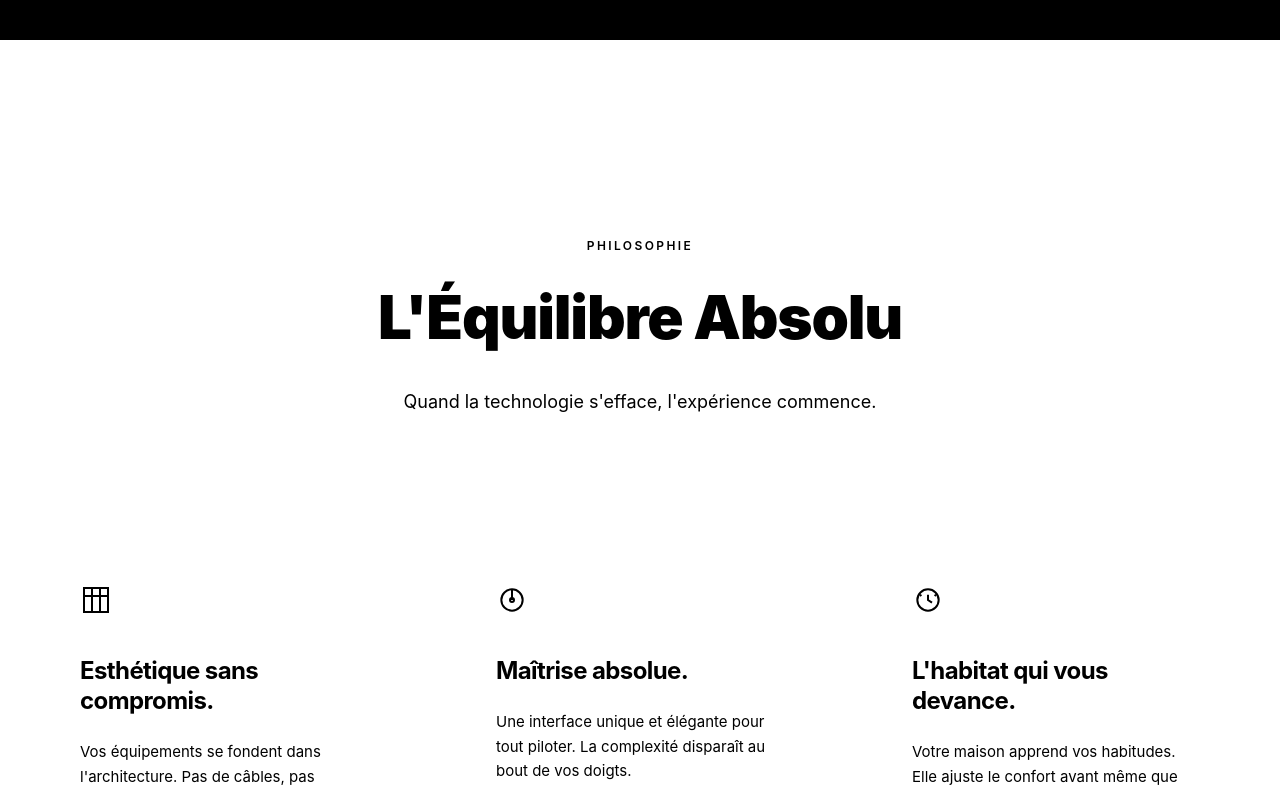
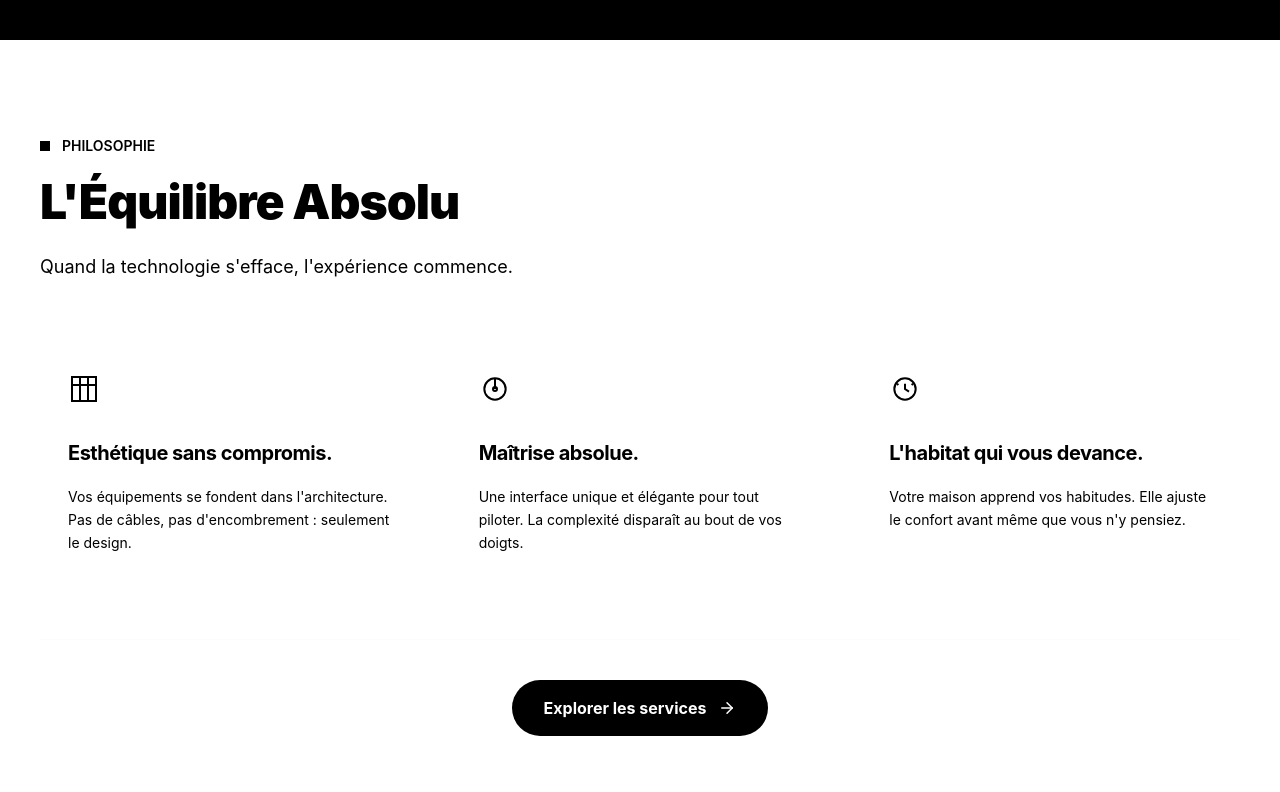
Before and after one commit to AkramF/DOMOTUS, a Next.js app: page /maison-connectee in a window 1280 px wide. Shown: the part 760-1552 px from the top of the page. Built offline with nearby package versions, Linux system fonts and the light colour scheme.

Commit message:
feat: revamp Philosophy section with new styling
Add square bullet, left-align content, reduce height and spacing

```diff
--- a/components/SmartHomeSection.tsx
+++ b/components/SmartHomeSection.tsx
@@ -43,19 +43,20 @@ const values = [
 
 export default function SmartHomeSection() {
   return (
-    <section className="relative py-32 lg:py-48 bg-white z-20">
+    <section className="relative py-16 lg:py-24 bg-white z-20">
       <div className="mx-auto max-w-7xl px-6 lg:px-10">
-        {/* Header - Centered */}
-        <div className="text-center mb-20 lg:mb-32 max-w-3xl mx-auto">
-          {/* Overline */}
+        {/* Header - Left Aligned */}
+        <div className="mb-12 lg:mb-16 max-w-3xl">
+          {/* Overline with Square Bullet */}
           <motion.div
             initial={{ opacity: 0, y: 10 }}
             whileInView={{ opacity: 1, y: 0 }}
             transition={{ duration: 0.6 }}
-            className="mb-6"
+            className="mb-4 flex items-center gap-3"
           >
-            <span className="inline-block font-sans text-[12px] uppercase tracking-[0.2em] text-black font-semibold">
-              Philosophie
+            <div className="w-2.5 h-2.5 bg-black flex-shrink-0" aria-hidden="true"></div>
+            <span style={{ fontFamily: "Inter, sans-serif", fontWeight: 600, fontSize: "14px", lineHeight: "20px", color: "#000000" }}>
+              PHILOSOPHIE
             </span>
           </motion.div>
 
@@ -64,7 +65,7 @@ export default function SmartHomeSection() {
             initial={{ opacity: 0, y: 20 }}
             whileInView={{ opacity: 1, y: 0 }}
             transition={{ duration: 0.6, delay: 0.1 }}
-            className="font-sans font-black text-5xl lg:text-6xl text-black text-balance leading-tight mb-8"
+            className="font-sans font-black text-4xl lg:text-5xl text-black leading-tight mb-5"
             style={{ letterSpacing: '-0.02em' }}
           >
             L&apos;Équilibre Absolu
@@ -75,14 +76,14 @@ export default function SmartHomeSection() {
             initial={{ opacity: 0, y: 20 }}
             whileInView={{ opacity: 1, y: 0 }}
             transition={{ duration: 0.6, delay: 0.2 }}
-            className="font-sans text-lg text-black leading-relaxed max-w-2xl mx-auto"
+            className="font-sans text-base lg:text-lg text-black leading-relaxed"
           >
             Quand la technologie s&apos;efface, l&apos;expérience commence.
           </motion.p>
         </div>
 
         {/* Values Grid - 3 Columns */}
-        <div className="grid md:grid-cols-3 gap-8 lg:gap-12 mb-20">
+        <div className="grid md:grid-cols-3 gap-6 lg:gap-8">
           {values.map((value, idx) => (
             <motion.div
               key={value.id}
@@ -92,24 +93,24 @@ export default function SmartHomeSection() {
               className="group"
             >
               {/* Card Container */}
-              <div className="relative p-8 lg:p-10 rounded-2xl transition-all duration-500 hover:shadow-xl hover:shadow-black/5 hover:-translate-y-1">
+              <div className="relative p-6 lg:p-7 rounded-2xl transition-all duration-500 hover:shadow-lg hover:shadow-black/8 hover:-translate-y-0.5">
                 {/* Subtle border on hover */}
                 <div className="absolute inset-0 border border-foreground/0 group-hover:border-foreground/10 rounded-2xl transition-colors duration-500" />
 
                 {/* Content */}
-                <div className="relative z-10 space-y-6">
+                <div className="relative z-10 space-y-5">
                   {/* Icon */}
                   <div className="w-12 h-12 text-black group-hover:text-black transition-colors duration-300">
                     {value.icon}
                   </div>
 
                   {/* Title */}
-                  <h3 className="font-sans font-bold text-xl lg:text-2xl text-black leading-tight group-hover:text-black transition-colors duration-300">
+                  <h3 className="font-sans font-bold text-lg lg:text-xl text-black leading-tight group-hover:text-black transition-colors duration-300">
                     {value.title}
                   </h3>
 
                   {/* Description */}
-                  <p className="font-sans text-[15px] text-black leading-relaxed group-hover:text-black transition-colors duration-300">
+                  <p className="font-sans text-[14px] text-black leading-relaxed group-hover:text-black transition-colors duration-300">
                     {value.description}
                   </p>
                 </div>
@@ -123,15 +124,11 @@ export default function SmartHomeSection() {
           initial={{ opacity: 0, y: 20 }}
           whileInView={{ opacity: 1, y: 0 }}
           transition={{ duration: 0.6, delay: 0.4 }}
-          className="text-center pt-12 border-t border-foreground/10"
+          className="mt-12 lg:mt-14 pt-8 lg:pt-10 border-t border-foreground/10 text-center"
         >
-          <p className="font-sans text-[16px] text-black mb-8">
-            Prêt à vivre l&apos;équilibre parfait entre technologie et confort ?
-          </p>
-
           <Link
             href="/contact"
-            className="inline-flex items-center gap-3 px-8 py-4 bg-foreground text-white font-sans font-bold rounded-full hover:shadow-xl hover:shadow-foreground/20 transition-all duration-300 group"
+            className="inline-flex items-center gap-3 px-8 py-4 bg-black text-white font-sans font-bold rounded-full hover:shadow-lg hover:shadow-black/25 transition-all duration-300 group"
           >
             <span>Explorer les services</span>
             <ArrowRight size={18} className="group-hover:translate-x-1 transition-transform" />
```
